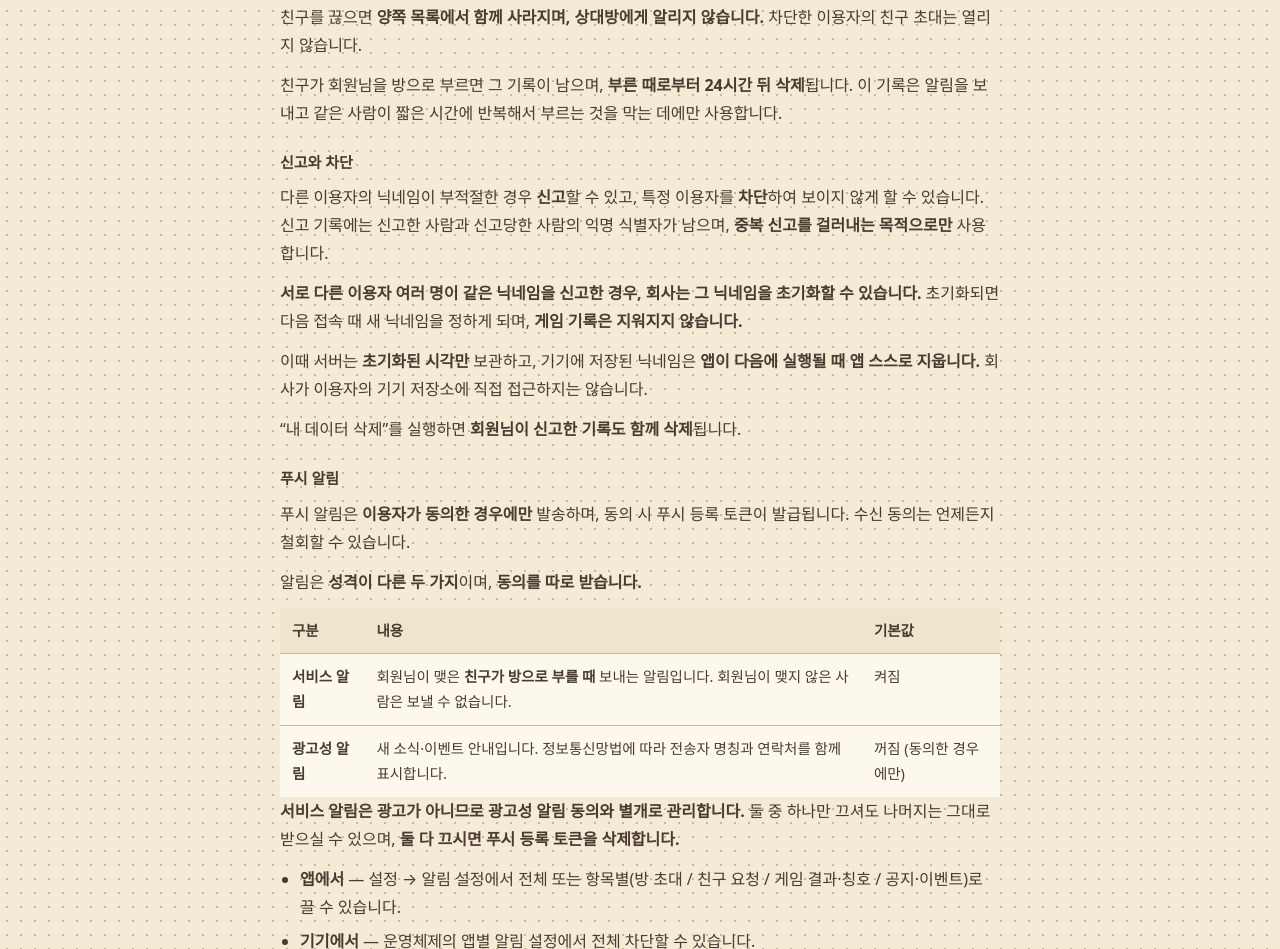
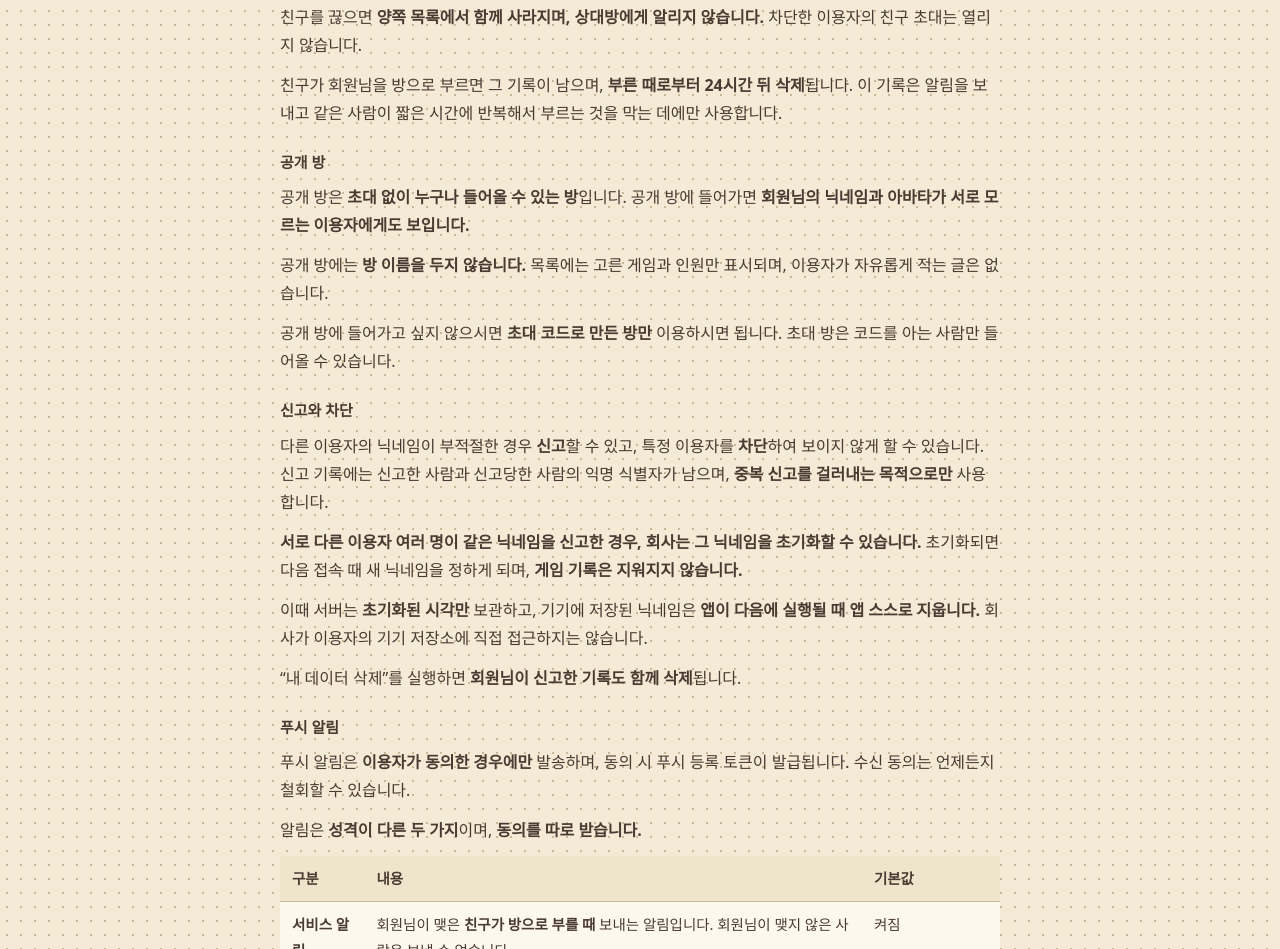
Before and after one commit to ssangyongttt/bringiton-legal, a plain HTML site: page index.html in a window 1280 px wide. Shown: the part 4364-5313 px from the top of the page. Drawn offline with Linux system fonts and the light colour scheme.

Commit message:
처리방침 — 공개 방 항목 추가
오픈방은 «모르는 사람에게 내 닉네임이 보인다»는 성질을 바꾼다.
개인정보 항목이 느는 것은 아니지만 노출 범위가 달라져 밝혀야 한다.

- 공개 방에서는 닉네임·아바타가 모르는 이용자에게도 보인다
- 방 이름을 두지 않아 자유 입력 경로가 늘지 않는다
- 원치 않으면 초대 방만 쓰면 된다는 선택지를 명시

Co-Authored-By: Claude Opus 5 (1M context) <noreply@anthropic.com>
Claude-Session: https://claude.ai/code/session_011pdGTNTj7gFnAosDGJLkzB

```diff
--- a/index.html
+++ b/index.html
@@ -375,6 +375,14 @@
     <p>친구가 회원님을 방으로 부르면 그 기록이 남으며, <strong>부른 때로부터 24시간 뒤 삭제</strong>됩니다.
     이 기록은 알림을 보내고 같은 사람이 짧은 시간에 반복해서 부르는 것을 막는 데에만 사용합니다.</p>
 
+    <h3>공개 방</h3>
+    <p>공개 방은 <strong>초대 없이 누구나 들어올 수 있는 방</strong>입니다.
+    공개 방에 들어가면 <strong>회원님의 닉네임과 아바타가 서로 모르는 이용자에게도 보입니다.</strong></p>
+    <p>공개 방에는 <strong>방 이름을 두지 않습니다.</strong> 목록에는 고른 게임과 인원만 표시되며,
+    이용자가 자유롭게 적는 글은 없습니다.</p>
+    <p>공개 방에 들어가고 싶지 않으시면 <strong>초대 코드로 만든 방만</strong> 이용하시면 됩니다.
+    초대 방은 코드를 아는 사람만 들어올 수 있습니다.</p>
+
     <h3>신고와 차단</h3>
     <p>다른 이용자의 닉네임이 부적절한 경우 <strong>신고</strong>할 수 있고, 특정 이용자를
     <strong>차단</strong>하여 보이지 않게 할 수 있습니다. 신고 기록에는 신고한 사람과
```
